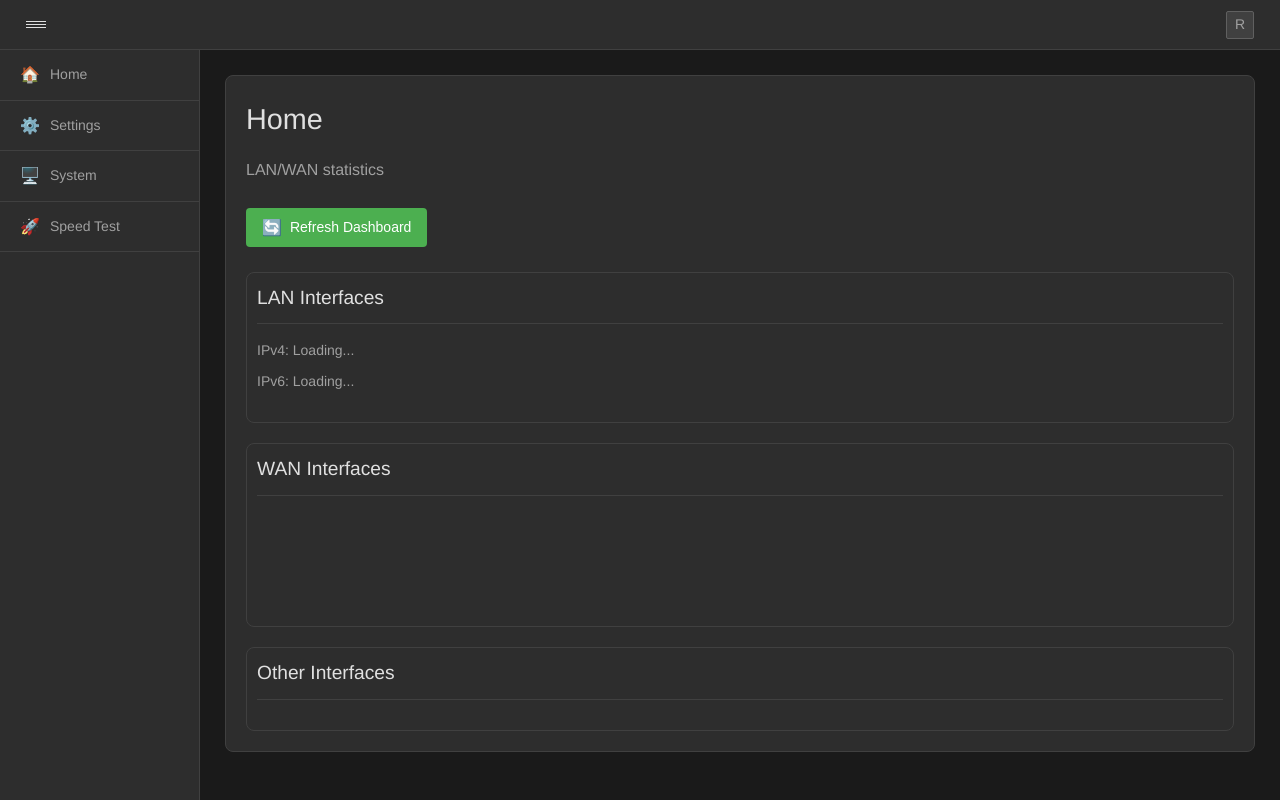
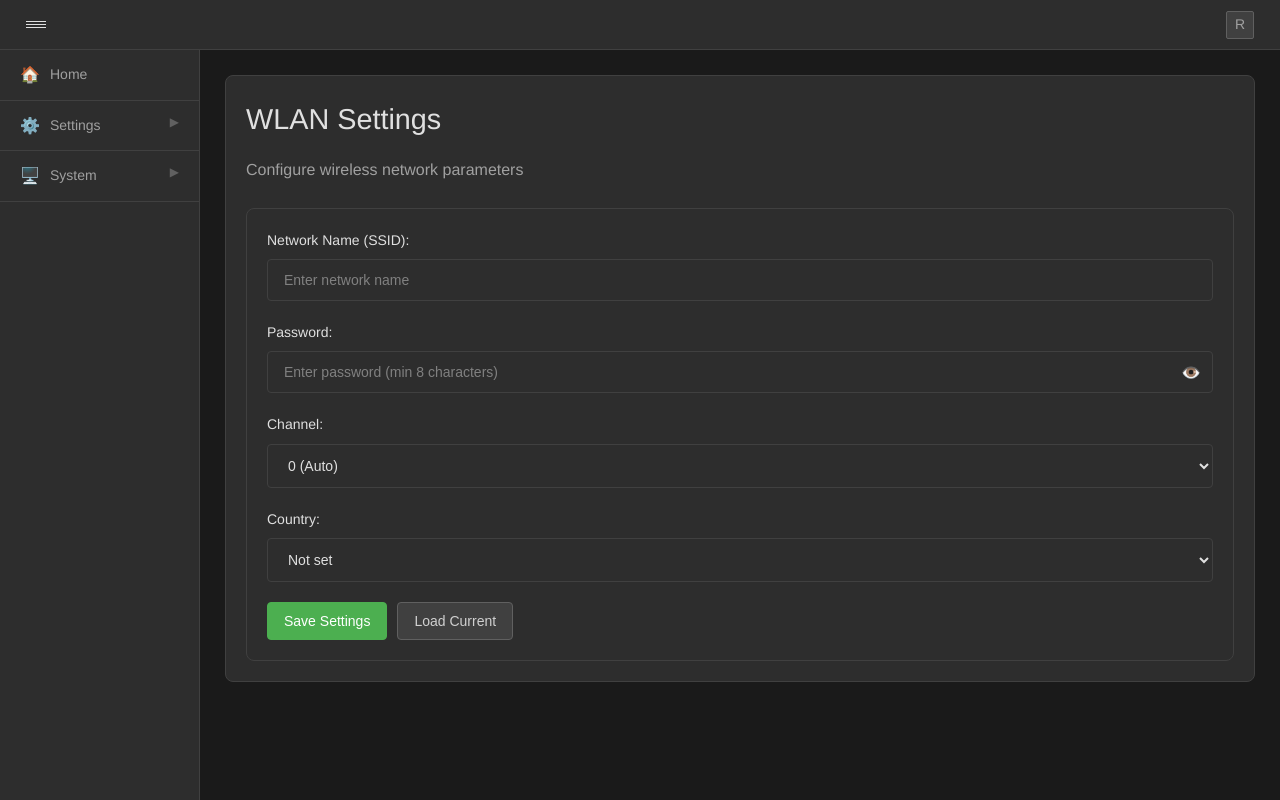
Before and after one commit to janmojzis/rpiap, a FastAPI app: page /settings in a window 1280 px wide. Run offline with FastAPI, Linux system fonts and the light colour scheme.

Commit message:
web: update speedtest, update settings

```diff
--- a/usr/share/rpiap/www1/app.py
+++ b/usr/share/rpiap/www1/app.py
@@ -2,8 +2,11 @@
 import sys
 import os
 
+# Get the directory where this script is located
+BASE_DIR = os.path.dirname(os.path.abspath(__file__))
+
 # Add current directory to path for imports
-sys.path.insert(0, os.path.dirname(os.path.abspath(__file__)))
+sys.path.insert(0, BASE_DIR)
 
 from fastapi import FastAPI, Request
 from fastapi.staticfiles import StaticFiles
@@ -11,17 +14,21 @@ from fastapi.templating import Jinja2Templates
 from fastapi.responses import HTMLResponse
 from api.interfaces import get_interfaces_data
 from api.speedtest import router as speedtest_router
+from api.settings import router as settings_router
 
 app = FastAPI(title="Raspberry PI - Access Point")
 
-# Mount static files
-app.mount("/static", StaticFiles(directory="static"), name="static")
+# Mount static files - use absolute path
+static_dir = os.path.join(BASE_DIR, "static")
+app.mount("/static", StaticFiles(directory=static_dir), name="static")
 
-# Setup templates
-templates = Jinja2Templates(directory="templates")
+# Setup templates - use absolute path
+templates_dir = os.path.join(BASE_DIR, "templates")
+templates = Jinja2Templates(directory=templates_dir)
 
 # Include API routers
-app.include_router(speedtest_router)
+app.include_router(speedtest_router, prefix="/api", tags=["speedtest"])
+app.include_router(settings_router, prefix="/api", tags=["settings"])
 
 
 @app.get("/", response_class=HTMLResponse)
@@ -43,11 +50,10 @@ async def api_interfaces():
         }
 
 
-# Placeholder routes for future implementation
 @app.get("/settings", response_class=HTMLResponse)
-async def settings(request: Request):
-    """Settings page - placeholder"""
-    return templates.TemplateResponse("index.html", {"request": request})
+async def settings_page(request: Request):
+    """Settings page"""
+    return templates.TemplateResponse("settings.html", {"request": request})
 
 
 @app.get("/system", response_class=HTMLResponse)
--- a/usr/share/rpiap/www1/static/js/index.js
+++ b/usr/share/rpiap/www1/static/js/index.js
@@ -537,6 +537,29 @@
         }
     }
 
+    function toggleSubmenu(submenuId) {
+        const submenu = document.getElementById(submenuId + '-submenu');
+        const menuItem = submenu ? submenu.closest('.menu-item') : null;
+
+        // Close other submenus
+        const allSubmenus = document.querySelectorAll('.submenu');
+        allSubmenus.forEach(sm => {
+            if (sm !== submenu) {
+                sm.classList.remove('visible');
+                const otherMenuItem = sm.closest('.menu-item');
+                if (otherMenuItem) {
+                    otherMenuItem.classList.remove('expanded');
+                }
+            }
+        });
+
+        // Toggle current submenu
+        if (submenu && menuItem) {
+            submenu.classList.toggle('visible');
+            menuItem.classList.toggle('expanded');
+        }
+    }
+
     // Resize handler for responsive behavior
     window.addEventListener('resize', function() {
         const sidebar = document.getElementById('sidebar');
@@ -562,6 +585,7 @@
     // Global Functions
     // ------------------------------
     window.toggleMenu = toggleMenu;
+    window.toggleSubmenu = toggleSubmenu;
     window.showUserMenu = function() {
         showStatusMessage('User menu - feature will be implemented later', 'error', 3000);
     };
--- /dev/null
+++ b/usr/share/rpiap/www1/static/js/settings.js
@@ -0,0 +1,341 @@
+(() => {
+    'use strict';
+
+    // State management
+    let countriesData = [];
+    let allChannels = [];
+    let wlanDataLoaded = false;
+
+    // DOM elements (will be set when initializing)
+    let form = null;
+    let countrySelect = null;
+    let channelSelect = null;
+
+    // ------------------------------
+    // Initialization
+    // ------------------------------
+    document.addEventListener('DOMContentLoaded', async () => {
+        console.log('Settings.js DOMContentLoaded');
+    });
+
+    // ------------------------------
+    // Data Loading
+    // ------------------------------
+    async function loadCountriesAndChannels() {
+        try {
+            const response = await fetch('/static/settings.json');
+            if (!response.ok) throw new Error('Failed to load settings.json');
+
+            const data = await response.json();
+            countriesData = data.countries || [];
+
+            populateCountries();
+            populateAllChannels();
+        } catch (err) {
+            console.error('Failed to load channel data:', err);
+        }
+    }
+
+    function populateCountries() {
+        if (!countrySelect) {
+            console.error('Country select element not found');
+            return;
+        }
+
+        countrySelect.innerHTML = '';
+
+        // Populate from JSON data (including "Not set" entry)
+        countriesData.forEach(({ code, name }) => {
+            const opt = document.createElement('option');
+            opt.value = code;
+            // If code is empty, show just the name, otherwise show "code (name)"
+            opt.textContent = code ? `${code} (${name})` : name;
+            countrySelect.appendChild(opt);
+        });
+
+        console.log('Countries populated:', countriesData.length);
+    }
+
+    function populateAllChannels() {
+        if (!channelSelect) {
+            console.error('Channel select element not found');
+            return;
+        }
+
+        channelSelect.innerHTML = '';
+
+        // Add "Auto" (0) option as first
+        const autoOpt = document.createElement('option');
+        autoOpt.value = '0';
+        autoOpt.textContent = '0 (Auto)';
+        channelSelect.appendChild(autoOpt);
+
+        const seen = new Map();
+
+        countriesData.forEach((country) => {
+            country.allowed_channels.forEach((ch) => {
+                // Skip channel 0, as it's already added manually
+                if (ch.id !== 0 && !seen.has(ch.id)) {
+                    seen.set(ch.id, ch.description);
+                }
+            });
+        });
+
+        allChannels = Array.from(seen, ([id, description]) => ({ id, description }))
+            .sort((a, b) => Number(a.id) - Number(b.id));
+
+        allChannels.forEach(({ id, description }) => {
+            const opt = document.createElement('option');
+            opt.value = id;
+            opt.textContent = description;
+            opt.disabled = true;
+            channelSelect.appendChild(opt);
+        });
+
+        console.log('Channels populated:', allChannels.length + 1);
+    }
+
+    // ------------------------------
+    // Channel Management
+    // ------------------------------
+    function updateChannelsForCountry(countryCode) {
+        if (!channelSelect) {
+            console.error('Channel select element not found');
+            return;
+        }
+
+        // Convert undefined/null to empty string for "Not set" country
+        const code = countryCode || '';
+
+        // Find country in JSON data (including empty code for "Not set")
+        const country = countriesData.find((c) => c.code === code);
+        if (!country) {
+            console.warn('Country not found for code:', code);
+            return;
+        }
+
+        // Get allowed channels from country data
+        const allowed = country.allowed_channels.map((ch) => String(ch.id));
+
+        console.log('Updating channels for country:', code, 'allowed channels:', allowed);
+
+        [...channelSelect.options].forEach((opt) => {
+            const available = allowed.includes(opt.value);
+            opt.disabled = !available;
+
+            // Clean up text content - remove "(unavailable)" if present
+            const baseText = opt.textContent.replace(' (unavailable)', '');
+
+            if (!available && !baseText.includes('(unavailable)')) {
+                opt.textContent = baseText + ' (unavailable)';
+            } else if (available) {
+                opt.textContent = baseText;
+            }
+        });
+    }
+
+    // ------------------------------
+    // Settings Management
+    // ------------------------------
+    async function loadCurrentSettings() {
+        // Ensure DOM elements are available
+        if (!form) {
+            form = document.getElementById('wlan-form');
+            countrySelect = document.getElementById('hostapd_country');
+            channelSelect = document.getElementById('hostapd_channel');
+        }
+
+        try {
+            console.log('Loading current settings...');
+            const response = await fetch('/api/settings');
+            if (!response.ok) throw new Error(`HTTP ${response.status}: ${response.statusText}`);
+
+            const result = await response.json();
+            console.log('Settings response:', result);
+
+            if (!result.success || !result.settings) {
+                throw new Error(result.error || 'Invalid response format');
+            }
+
+            const { hostapd_ssid, hostapd_password, hostapd_channel, hostapd_country } = result.settings;
+
+            // Set form values
+            const ssidField = document.getElementById('hostapd_ssid');
+            const passwordField = document.getElementById('hostapd_password');
+
+            if (ssidField) {
+                ssidField.value = hostapd_ssid || '';
+            } else {
+                console.warn('SSID field not found');
+            }
+
+            if (passwordField) {
+                passwordField.value = hostapd_password || '';
+            } else {
+                console.warn('Password field not found');
+            }
+
+            // Set country and update channels
+            if (countrySelect) {
+                const countryValue = hostapd_country || '';
+                countrySelect.value = countryValue;
+                updateChannelsForCountry(countryValue);
+            } else {
+                console.warn('Country select not found');
+            }
+
+            // Set channel - if not set, use 0
+            if (channelSelect) {
+                channelSelect.value = String(hostapd_channel || '0');
+            } else {
+                console.warn('Channel select not found');
+            }
+
+            console.log('Settings loaded successfully:', { hostapd_ssid, hostapd_channel, hostapd_country });
+
+            if (window.showStatusMessage) {
+                window.showStatusMessage('Settings loaded successfully', 'success', 3000);
+            }
+        } catch (err) {
+            console.error('Failed to load current settings:', err);
+            if (window.showStatusMessage) {
+                window.showStatusMessage('Error loading settings: ' + err.message, 'error', 5000);
+            }
+        }
+    }
+
+    // ------------------------------
+    // Form Handling
+    // ------------------------------
+    async function onFormSubmit(e) {
+        e.preventDefault();
+
+        if (!form) {
+            console.error('Form not found');
+            return;
+        }
+
+        const formData = new FormData(form);
+        disable(form, true);
+
+        try {
+            const response = await fetch('/api/settings', {
+                method: 'POST',
+                body: formData,
+            });
+
+            const res = await response.json();
+
+            if (response.ok && res.success) {
+                if (window.showStatusMessage) {
+                    window.showStatusMessage(res.message || 'Settings saved successfully.', 'success');
+                }
+            } else {
+                const msg = res.error || 'Error saving settings.';
+                if (res.traceback) console.error('Server traceback:', res.traceback);
+                if (window.showStatusMessage) {
+                    window.showStatusMessage(msg, 'error');
+                }
+            }
+        } catch (err) {
+            console.error('Network or parsing error:', err);
+            if (window.showStatusMessage) {
+                window.showStatusMessage('Network error or invalid response.', 'error');
+            }
+        } finally {
+            disable(form, false);
+        }
+    }
+
+    function disable(form, on) {
+        Array.from(form.elements).forEach((el) => (el.disabled = !!on));
+    }
+
+    // ------------------------------
+    // WLAN Data Initialization
+    // ------------------------------
+    async function initializeWLANData() {
+        // Get DOM elements when actually needed
+        form = document.getElementById('wlan-form');
+        countrySelect = document.getElementById('hostapd_country');
+        channelSelect = document.getElementById('hostapd_channel');
+
+        if (!form || !countrySelect || !channelSelect) {
+            console.error('WLAN form elements not found');
+            return;
+        }
+
+        console.log('Initializing WLAN data, form found:', !!form);
+
+        try {
+            // Attach form submit event listener
+            form.removeEventListener('submit', onFormSubmit); // Remove any existing listener
+            form.addEventListener('submit', onFormSubmit);
+            console.log('Form submit event listener attached');
+
+            // Load JSON data first
+            await loadCountriesAndChannels();
+
+            // Wait a bit for DOM to be ready
+            await new Promise(resolve => setTimeout(resolve, 100));
+
+            // Initialize with default "Not set" country if no country is selected
+            if (countrySelect && !countrySelect.value) {
+                countrySelect.value = '';
+                updateChannelsForCountry('');
+            }
+
+            // Load current settings
+            await loadCurrentSettings();
+
+            // Handle country change
+            countrySelect.removeEventListener('change', onCountryChange); // Remove any existing listener
+            countrySelect.addEventListener('change', onCountryChange);
+
+            wlanDataLoaded = true;
+            console.log('WLAN data initialization completed');
+        } catch (err) {
+            console.error('Failed to initialize WLAN data:', err);
+            if (window.showStatusMessage) {
+                window.showStatusMessage('Error initializing WLAN settings', 'error', 5000);
+            }
+        }
+    }
+
+    function onCountryChange(e) {
+        updateChannelsForCountry(e.target.value);
+    }
+
+    // ------------------------------
+    // Global Functions
+    // ------------------------------
+    window.initializeWLANData = initializeWLANData;
+    window.loadCurrentSettings = loadCurrentSettings;
+    window.togglePasswordVisibility = function(inputId) {
+        const input = document.getElementById(inputId);
+        if (!input) return;
+
+        const toggleButton = input.parentElement.querySelector('.password-toggle');
+        if (!toggleButton) return;
+
+        const icon = toggleButton.querySelector('.password-icon');
+        if (!icon) return;
+
+        if (input.type === 'password') {
+            input.type = 'text';
+            icon.textContent = '🙈';
+            toggleButton.classList.add('visible');
+        } else {
+            input.type = 'password';
+            icon.textContent = '👁️';
+            toggleButton.classList.remove('visible');
+        }
+    };
+
+    // Auto-initialize when page loads
+    document.addEventListener('DOMContentLoaded', async () => {
+        await initializeWLANData();
+    });
+
+    console.log('Settings.js loaded successfully');
+})();
--- a/usr/share/rpiap/www1/templates/index.html
+++ b/usr/share/rpiap/www1/templates/index.html
@@ -25,9 +25,18 @@
         <nav class="sidebar" id="sidebar">
             <ul>
                 <li><a href="/"><span class="menu-icon">🏠</span>Home</a></li>
-                <li><a href="/settings"><span class="menu-icon">⚙️</span>Settings</a></li>
-                <li><a href="/system"><span class="menu-icon">🖥️</span>System</a></li>
-                <li><a href="/speedtest"><span class="menu-icon">🚀</span>Speed Test</a></li>
+                <li class="menu-item">
+                    <a href="#" onclick="toggleSubmenu('settings')"><span class="menu-icon">⚙️</span>Settings <span class="arrow">▶</span></a>
+                    <ul class="submenu" id="settings-submenu">
+                        <li><a href="/settings"><span class="submenu-icon">📶</span>WLAN</a></li>
+                    </ul>
+                </li>
+                <li class="menu-item">
+                    <a href="#" onclick="toggleSubmenu('system')"><span class="menu-icon">🖥️</span>System <span class="arrow">▶</span></a>
+                    <ul class="submenu" id="system-submenu">
+                        <li><a href="/speedtest"><span class="submenu-icon">🚀</span>Speed Test</a></li>
+                    </ul>
+                </li>
             </ul>
         </nav>
 
--- /dev/null
+++ b/usr/share/rpiap/www1/templates/settings.html
@@ -0,0 +1,100 @@
+<!DOCTYPE html>
+<html lang="en">
+<head>
+    <meta charset="UTF-8">
+    <meta name="viewport" content="width=device-width, initial-scale=1.0">
+    <title>Settings - Raspberry PI - Access Point</title>
+    <link rel="stylesheet" href="/static/css/index.css">
+</head>
+<body>
+    <!-- Admin Bar -->
+    <div class="admin-bar">
+        <div class="hamburger" onclick="toggleMenu()">
+            <div class="hamburger-line"></div>
+            <div class="hamburger-line"></div>
+            <div class="hamburger-line"></div>
+        </div>
+        <div class="user-icon" onclick="showUserMenu()">
+            <div class="user-avatar">R</div>
+        </div>
+    </div>
+
+    <!-- Main Layout -->
+    <div class="main-layout">
+        <!-- Sidebar Menu -->
+        <nav class="sidebar" id="sidebar">
+            <ul>
+                <li><a href="/"><span class="menu-icon">🏠</span>Home</a></li>
+                <li class="menu-item">
+                    <a href="#" onclick="toggleSubmenu('settings')"><span class="menu-icon">⚙️</span>Settings <span class="arrow">▶</span></a>
+                    <ul class="submenu" id="settings-submenu">
+                        <li><a href="/settings"><span class="submenu-icon">📶</span>WLAN</a></li>
+                    </ul>
+                </li>
+                <li class="menu-item">
+                    <a href="#" onclick="toggleSubmenu('system')"><span class="menu-icon">🖥️</span>System <span class="arrow">▶</span></a>
+                    <ul class="submenu" id="system-submenu">
+                        <li><a href="/speedtest"><span class="submenu-icon">🚀</span>Speed Test</a></li>
+                    </ul>
+                </li>
+            </ul>
+        </nav>
+
+        <!-- Main Content -->
+        <main class="main-content">
+            <!-- Status Bar -->
+            <div class="status-bar" id="statusBar">
+                <span id="statusMessage"></span>
+            </div>
+
+            <!-- Content Area -->
+            <div class="content-area">
+                <!-- WLAN Settings Content -->
+                <div id="settings-wlan-content" class="content-section">
+                    <h1>WLAN Settings</h1>
+                    <p>Configure wireless network parameters</p>
+
+                    <form id="wlan-form" class="form-container">
+                        <div class="form-group">
+                            <label for="hostapd_ssid">Network Name (SSID):</label>
+                            <input type="text" id="hostapd_ssid" name="hostapd_ssid" placeholder="Enter network name" required>
+                        </div>
+
+                        <div class="form-group">
+                            <label for="hostapd_password">Password:</label>
+                            <div class="password-input-container">
+                                <input type="password" id="hostapd_password" name="hostapd_password" minlength="8" placeholder="Enter password (min 8 characters)">
+                                <button type="button" class="password-toggle" onclick="togglePasswordVisibility('hostapd_password')">
+                                    <span class="password-icon">👁️</span>
+                                </button>
+                            </div>
+                        </div>
+
+                        <div class="form-group">
+                            <label for="hostapd_channel">Channel:</label>
+                            <select id="hostapd_channel" name="hostapd_channel">
+                                <!-- Options will be loaded dynamically -->
+                            </select>
+                        </div>
+
+                        <div class="form-group">
+                            <label for="hostapd_country">Country:</label>
+                            <select id="hostapd_country" name="hostapd_country">
+                                <!-- Options will be loaded dynamically -->
+                            </select>
+                        </div>
+
+                        <div class="button-group">
+                            <button type="submit" class="btn btn-success">Save Settings</button>
+                            <button type="button" class="btn btn-secondary" onclick="loadCurrentSettings()">Load Current</button>
+                        </div>
+                    </form>
+                </div>
+            </div>
+        </main>
+    </div>
+
+    <script src="/static/js/index.js"></script>
+    <script src="/static/js/settings.js"></script>
+</body>
+</html>
```
Also changed, not shown: usr/share/rpiap/www1/api/settings.py (added, +194 -0 lines), usr/share/rpiap/www1/api/speedtest.py (+11 -9 lines), usr/share/rpiap/www1/templates/speedtest.html (+12 -3 lines).
